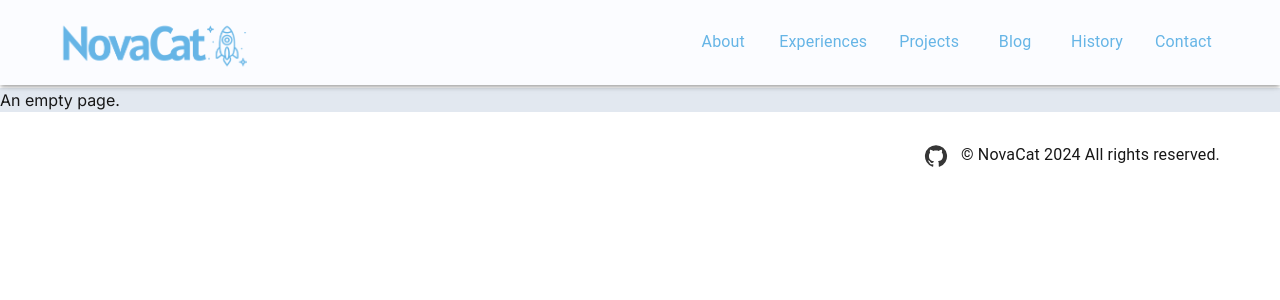
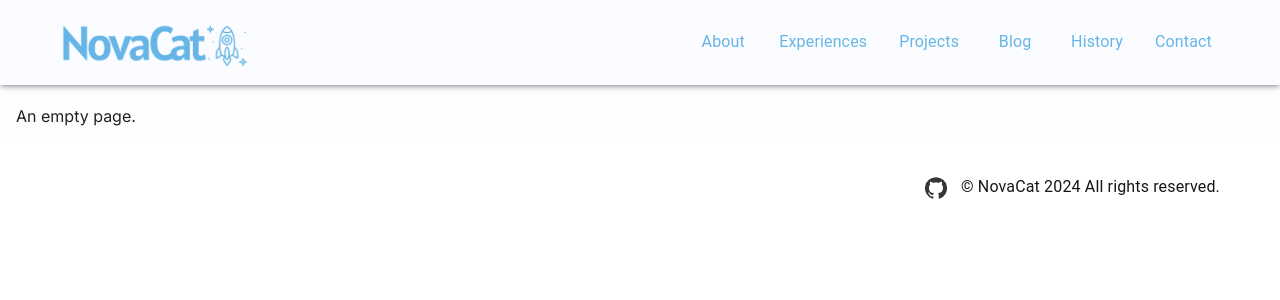
Before and after one commit to novacat25/NovaCat-Portfolio, a Next.js app: page / in a window 1280 px wide. Shown: the top 300 px of the page. Built offline with nearby package versions, Linux system fonts and the light colour scheme.

Commit message:
[WIP]Feat: page components

```diff
--- /dev/null
+++ b/src/components/pages/Introduce.tsx
@@ -0,0 +1,10 @@
+import { colors } from "@/styles/colors"
+import { Paper } from "@mui/material"
+
+export const IntroducePage = () => {
+  return (
+    <Paper elevation={0} sx={{ backgroundColor: colors.background.main, p: 2 }}>
+        An empty page.
+    </Paper>
+  )
+}
--- a/src/pages/index.tsx
+++ b/src/pages/index.tsx
@@ -1,7 +1,9 @@
+import { IntroducePage } from "@/components/pages/Introduce"
+
 export default function Home() {
   return (
-    <div className="bg-slate-200">
-      An empty page.
-    </div>
+    <>
+      <IntroducePage />
+    </>
   )
 }
```
